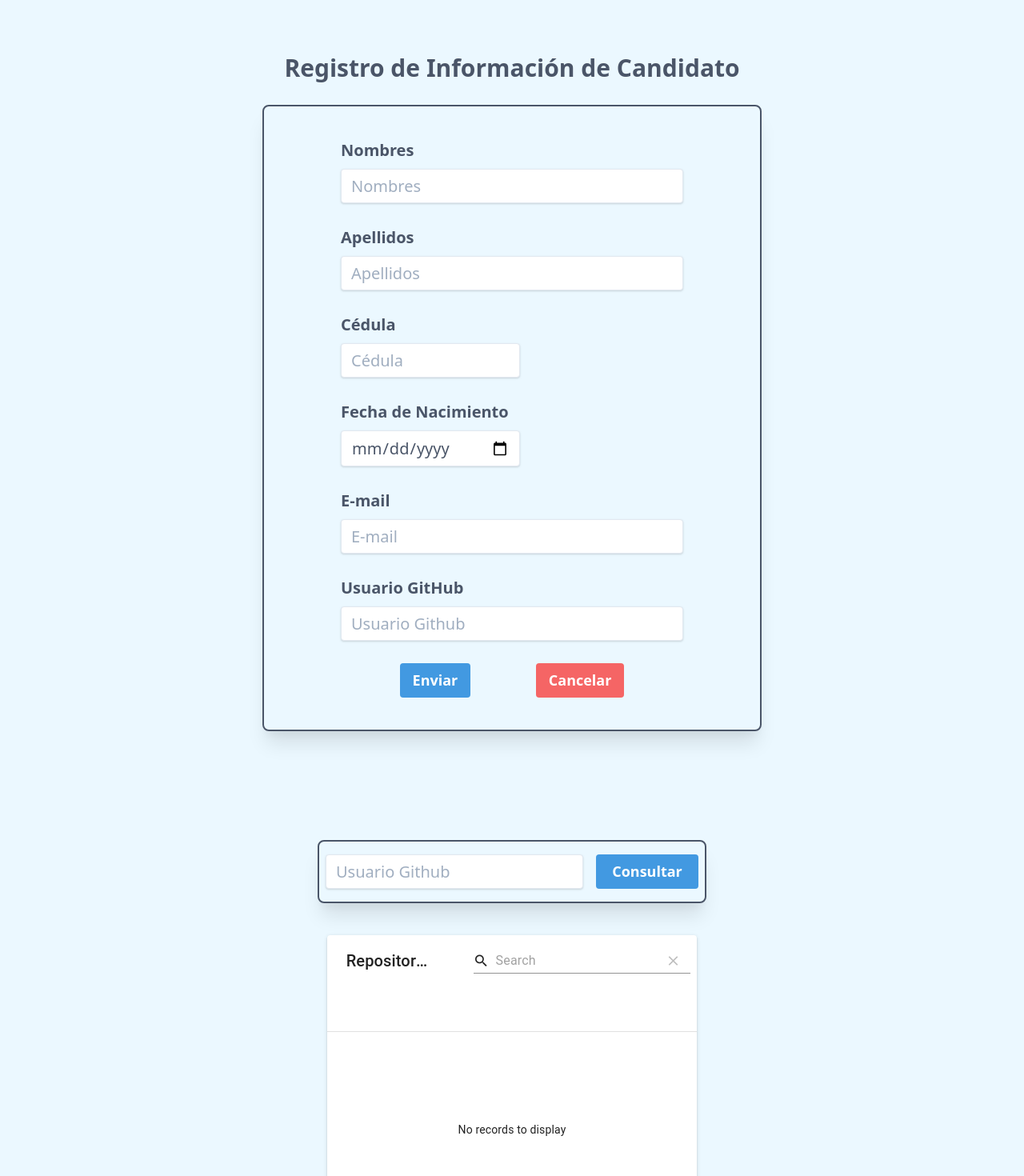
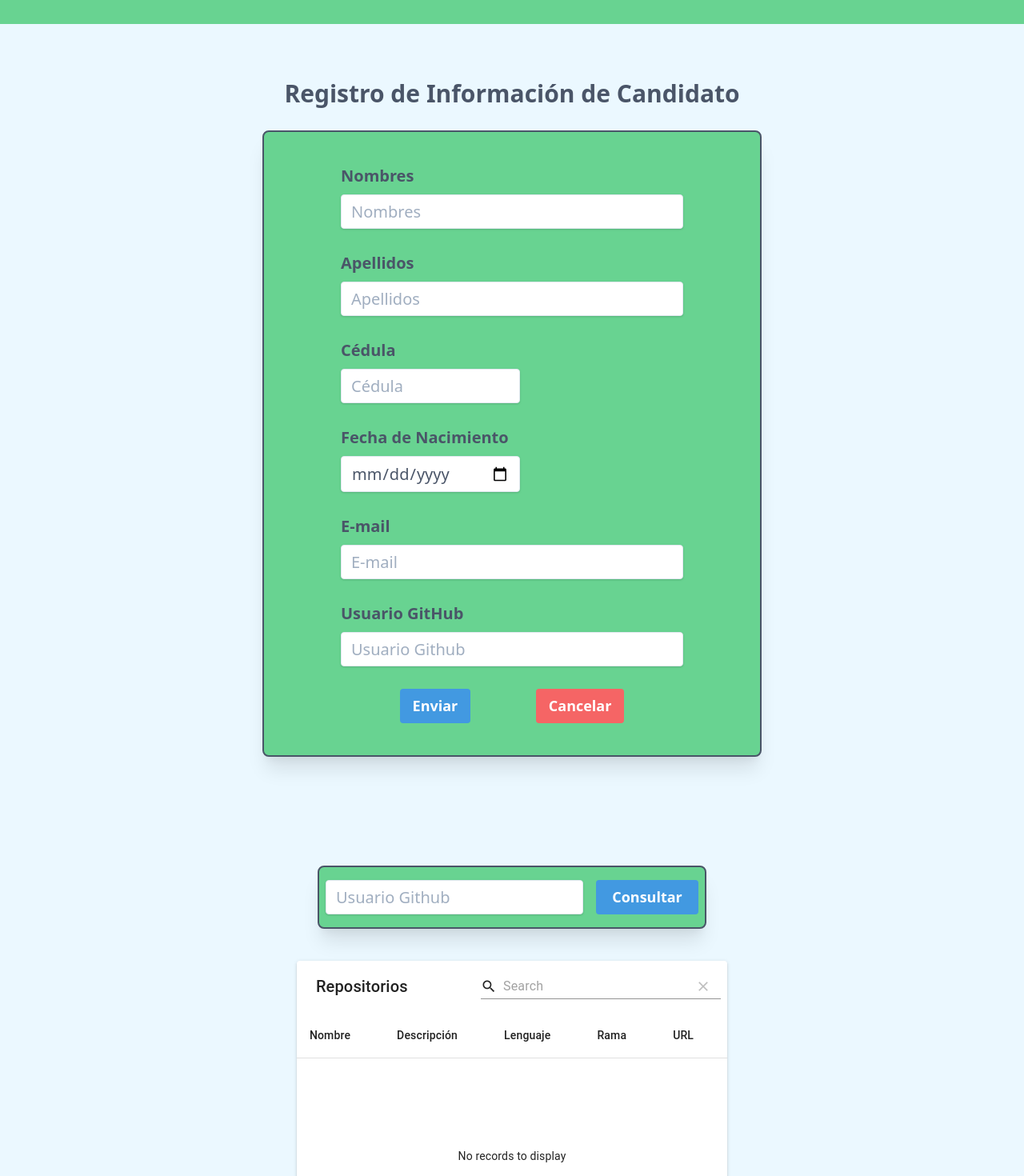
Before and after one commit to dago-ramirez/prueba-tecnica-academia-geek, a React (Create React App) app: page / in a window 1280 px wide. Shown: the part 260-1730 px from the top of the page at 80% size. Built offline with nearby package versions, Linux system fonts and the light colour scheme.

Commit message:
Se agregan algunos estilos

```diff
--- a/src/components/DataTable.jsx
+++ b/src/components/DataTable.jsx
@@ -1,36 +1,46 @@
 import React from 'react';
+import { makeStyles } from '@material-ui/core/styles'
 import MaterialTable from 'material-table';
+
+const styles = makeStyles({
+    tableStyle: {
+        backgraounColor: 'bg-green-400'
+    }
+})
 
 const tableHeader = [
     {
-        tittle: "Nombre",
+        title: "Nombre",
         field: "nombre"
     },
     {
-        tittle: "Descripción",
+        title: "Descripción",
         field: "descripcion"
     },
     {
-        tittle: "Lenguaje",
+        title: "Lenguaje",
         field: "lenguaje"
     },
     {
-        tittle: "Rama",
+        title: "Rama",
         field: "rama"
     },
     {
-        tittle: "URL",
+        title: "URL",
         field: "url"
     }
 ]
 
 export default function DataTable({ data }) {
+    const style = styles;
     return (
         <>
             <MaterialTable
                 columns={tableHeader}
                 data={data}
                 title='Repositorios'
+                color='primary'
+                className={style.tableStyle}
             />
         </>
     )
--- a/src/components/Header.jsx
+++ b/src/components/Header.jsx
@@ -20,8 +20,8 @@ export default function Header() {
                </div>
     });
     return (
-        <>
+        <div className="bg-green-400 py-4" >
             {INFO}
-        </>
+        </div>
     )
 }
--- a/src/components/Registro.jsx
+++ b/src/components/Registro.jsx
@@ -29,7 +29,7 @@ export default function Registro() {
     return (
         <div className='flex flex-col items-center justify-center mx-4' >
             <h1 className="text-2xl sm:text-3xl text-center text-gray-700 mt-16 mb-6 font-bold w-full sm:w-4/6 md:w-3/6" >Registro de Información de Candidato</h1>
-            <form id="my-form" onSubmit={sendData} className='w-full sm:w-4/6 md:w-3/6 mb-24 flex flex-col shadow-xl border-2 border-gray-700 rounded-lg' >
+            <form id="my-form" onSubmit={sendData} className='w-full sm:w-4/6 md:w-3/6 mb-24 flex flex-col bg-green-400 shadow-xl border-2 border-gray-700 rounded-lg' >
                 <div className="mb-4 mx-6 lg:mx-24 mt-10">
                     <label className="block text-gray-700 text-lg sm:text-xl font-bold mb-2" htmlFor="nombres">
                         Nombres
--- a/src/components/Repositorios.jsx
+++ b/src/components/Repositorios.jsx
@@ -37,7 +37,7 @@ export default function Repositorios() {
 
     return (
         <div className='flex flex-col items-center justify-center mx-4 my-10'>
-            <form id="form-get-repos" onSubmit={getRepos} className='mb-10 flex flex-col sm:flex-row shadow-xl border-2 border-gray-700 rounded-lg py-4' >
+            <form id="form-get-repos" onSubmit={getRepos} className='mb-10 flex flex-col sm:flex-row shadow-xl border-2 bg-green-400 border-gray-700 rounded-lg py-4' >
                 <input id="get-user" name="usuario-github" type="text" value={user} onChange={handleInputChange} className="shadow appearance-none border rounded  py-2 px-3 mb-2 md:mb-0 mx-2 text-gray-700 text-lg sm:text-xl leading-tight focus:outline-none focus:shadow-outline" placeholder="Usuario Github" required />
                 <input id="consultar" className="w-32 bg-blue-500 hover:bg-blue-700 text-white text-lg font-bold py-2 px-4 mx-2 rounded focus:outline-none focus:shadow-outline cursor-pointer" type="submit" value="Consultar" />
             </form>
```
Also changed, not shown: 1 other file (tests, documents, lock files or other folders).
